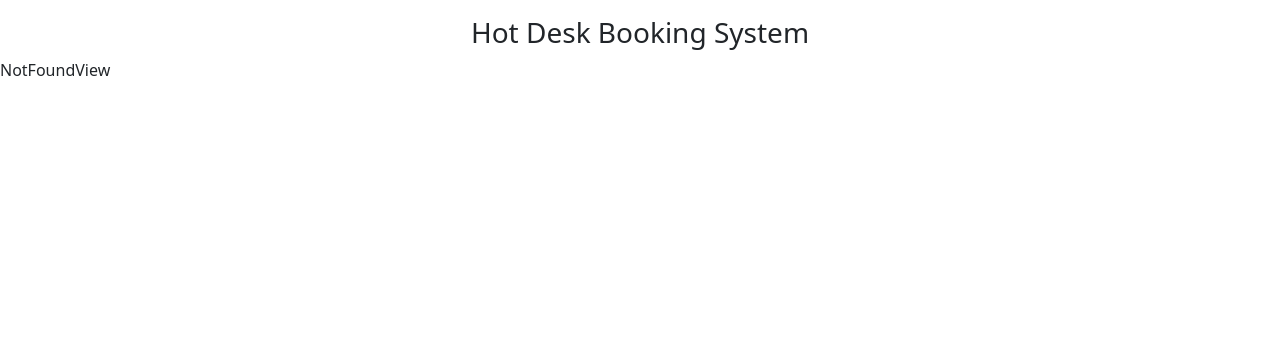
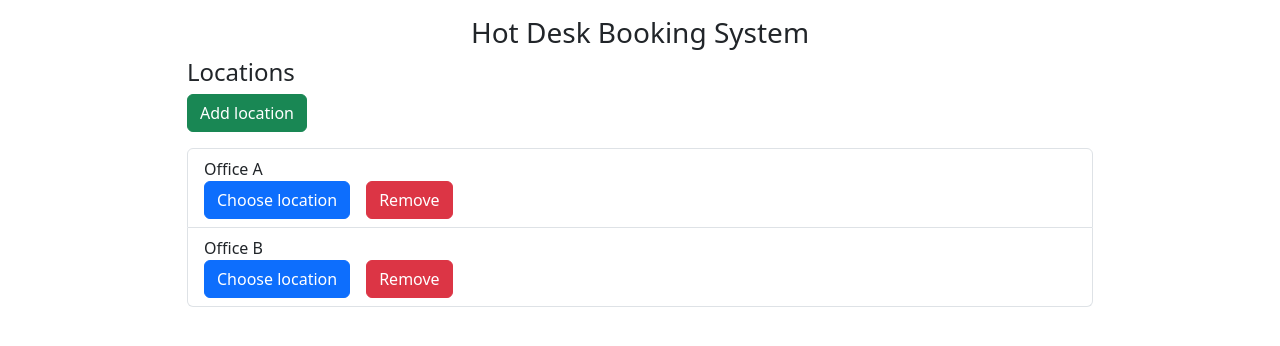
Before and after one commit to hynas321/Hot-Desk-Booking-System, a React (Create React App) app in the folder client-app/: page /locations in a window 1280 px wide. Shown: the top 346 px of the page. Built offline with nearby package versions, Linux system fonts and the light colour scheme.

Commit message:
Mock implementation of CRUD operations for locations and desks

```diff
--- a/client-app/src/App.tsx
+++ b/client-app/src/App.tsx
@@ -1,8 +1,9 @@
 import { RouterProvider, createBrowserRouter } from 'react-router-dom';
+import LocationsView from './views/LocationsView';
+import config from './config.json';
+import DesksView from './views/DesksView';
+import NotFoundView from './views/NotFoundView';
 import MainView from './views/MainView';
-import config from './config.json';
-import LocationView from './views/LocationView';
-import NotFoundView from './views/NotFoundView';
 
 function App() {
   const router = createBrowserRouter([
@@ -11,8 +12,12 @@ function App() {
       element: <MainView />
     },
     {
-      path: `${config.locationViewClientEndpoint}`,
-      element: <LocationView />,
+      path: config.locationsViewClientEndpoint,
+      element: <LocationsView />
+    },
+    {
+      path: `${config.desksViewClientEndpoint}`,
+      element: <DesksView />,
     },
     {
       path: "*",
@@ -21,10 +26,16 @@ function App() {
 ]);
 
 return (
-    <>
-      <h3 className="text-center mt-3">Hot Desk Booking System</h3>
-      <RouterProvider router={router}/>
-    </>
+  <>
+    <div className="container">
+      <div className="row">
+        <h3 className="text-center mt-3">Hot Desk Booking System</h3>
+      </div>
+      <div className="container col-10">
+        <RouterProvider router={router}/>
+      </div>
+    </div>
+  </>
   )
 }
 
--- a/client-app/src/components/DeskList.tsx
+++ b/client-app/src/components/DeskList.tsx
@@ -1,25 +1,88 @@
+import { useEffect, useState } from 'react'
 import { Desk } from '../types/Desk'
-import { Location } from '../types/Location'
 import Button from './Button'
 
-interface DeskListProps {
-  location: Location
-  desks: Desk[]
-}
+export default function DeskList() {
+  const [desks, setDesks] = useState<Desk[]>([]);
 
-export default function DeskList({location, desks}: DeskListProps) {
+  useEffect(() => {
+    //TODO: Fetch desks from the server based on location name
+
+    const desk1: Desk = {
+      deskName: 'Desk 1',
+      locationName: 'Office A',
+      holderName: null
+    }
+
+    const desk2: Desk = {
+      deskName: 'Desk 2',
+      locationName: 'Office B',
+      holderName: "A"
+    }
+
+    setDesks([...desks, desk1, desk2]);
+  }, [])
+
+  const handleAddButtonClick = () => {
+    //TODO: Open a pop-up window and ask for a name
+
+    let desk3: Desk = {
+      deskName: 'Desk 3',
+      locationName: 'Office C',
+      holderName: null
+    }
+
+    setDesks([...desks, desk3])
+  }
+
+  const handleBookButtonClick = (index: number) => {
+    //TODO: API call
+
+    const modifiedDesk = { ...desks[index], holderName: "YOUR_HOLDER_NAME" };
+    const newDesks = desks.map((desk, i) => (i === index ? modifiedDesk : desk));
+    setDesks(newDesks);
+  }
+
+  const handleRemoveButtonClick = (index: number) => {
+    //TODO: API call
+
+    const newDesks = desks.filter((_, i) => i !== index);
+    setDesks(newDesks);
+  }
+
   return (
     <>
-      <h4>Desks in location <b>{location.locationName}</b></h4>
-      <ul className="list-group">
+      <Button
+        text={"Add desk"}
+        active={true}
+        spacing={0}
+        type={"success"}
+        onClick={handleAddButtonClick}
+      />
+      <ul className="list-group mt-3">
         {
           desks.map((desk: Desk, index) =>
             <li
               key={index}
-              className="list-group-item">
+              className={`list-group-item ${desk.holderName === null ? "bg-white" : "bg-light"}`}>
                 <div>{`${desk.deskName}`}</div>
-                <Button text="Book desk" active={desk.holderName == null} spacing={0} type="info" onClick={() => {}}></Button>
-                <Button text="Remove" active={desk.holderName == null} spacing={3} type="danger" onClick={() => {}}/>
+                <div className={`d-flex ${desk.holderName === null ? "text-success" : "text-danger"}`}>
+                  {`${desk.holderName === null ? "AVAILABLE" : "BOOKED"}`}
+                </div>
+                <Button
+                  text="Book desk"
+                  active={desk.holderName === null}
+                  spacing={0}
+                  type="primary"
+                  onClick={() => handleBookButtonClick(index)}
+                />
+                <Button
+                  text="Remove"
+                  active={desk.holderName === null}
+                  spacing={3}
+                  type="danger"
+                  onClick={() => handleRemoveButtonClick(index)}
+                />
             </li>
           )
         }
--- a/client-app/src/components/LocationList.tsx
+++ b/client-app/src/components/LocationList.tsx
@@ -1,23 +1,78 @@
 import { Location } from '../types/Location'
 import Button from './Button'
+import config from './../config.json';
+import { useNavigate } from 'react-router-dom';
+import { useEffect, useState } from 'react';
 
-interface LocationListProps {
-  locations: Location[]
-}
+export default function LocationList() {
+  const [locations, setLocations] = useState<Location[]>([]);
+  const navigate = useNavigate();
 
-export default function LocationList({locations}: LocationListProps) {
+  useEffect(() => {
+    //TODO: Fetch desks from the server based on location name
+
+    const location1: Location = {
+      locationName: 'Office A',
+    }
+
+    const location2: Location = {
+      locationName: 'Office B',
+    }
+
+    setLocations([...locations, location1, location2]);
+  }, [])
+
+  const handleAddButtonClick = () => {
+    //TODO: Open a pop-up window and ask for a name
+
+    const location3: Location = {
+      locationName: "Office C"
+    }
+
+    setLocations([...locations, location3])
+  }
+
+  const handleChooseLocationButtonClick = (locationName: string) => {
+    navigate(`${config.desksViewClientEndpoint}`, { state: { locationName: locationName } });
+  }
+
+  const handleRemoveButtonClick = (index: number) => {
+    //TODO: API call
+
+    const newLocations = locations.filter((_, i) => i !== index);
+    setLocations(newLocations);
+  }
+
   return (
     <>
-      <h4>Locations</h4>
-      <ul className="list-group">
+      <Button
+        text={"Add location"}
+        active={true}
+        spacing={0}
+        type={"success"}
+        onClick={handleAddButtonClick}
+      />
+      <ul className="list-group mt-3">
       {
         locations.map((location: Location, index) =>
           <li
             key={index}
             className="list-group-item">
               <div>{`${location.locationName}`}</div>
-              <Button text="Choose location" active={true} spacing={0} type="success" onClick={() => {}}/>
-              <Button text="Remove" active={true} spacing={3} type="danger" onClick={() => {}}/>
+              <Button
+                text="Choose location"
+                active={true}
+                spacing={0}
+                type="primary"
+                onClick={() => handleChooseLocationButtonClick(location.locationName)}
+              />
+              <Button
+                text="Remove"
+                active={true}
+                spacing={3}
+                type="danger"
+                onClick={() => handleRemoveButtonClick(index)}
+              />
           </li>
         )
       }
--- a/client-app/src/config.json
+++ b/client-app/src/config.json
@@ -1,5 +1,6 @@
 {
     "httpServerURL": "http://127.0.0.1:1234",
     "mainViewClientEndpoint": "/",
-    "locationViewClientEndpoint": "location"
+    "locationsViewClientEndpoint": "/locations",
+    "desksViewClientEndpoint": "/desks"
 }
--- a/client-app/src/index.tsx
+++ b/client-app/src/index.tsx
@@ -1,4 +1,3 @@
-import React from 'react';
 import ReactDOM from 'react-dom/client';
 import App from './App';
 import reportWebVitals from './reportWebVitals';
@@ -7,11 +6,7 @@ import 'bootstrap/dist/css/bootstrap.css';
 const root = ReactDOM.createRoot(
   document.getElementById('root') as HTMLElement
 );
-root.render(
-  <React.StrictMode>
-    <App />
-  </React.StrictMode>
-);
+root.render(<App />);
 
 // If you want to start measuring performance in your app, pass a function
 // to log results (for example: reportWebVitals(console.log))
--- /dev/null
+++ b/client-app/src/views/DesksView.tsx
@@ -0,0 +1,11 @@
+import DeskList from '../components/DeskList';
+import Button from '../components/Button';
+
+export default function DesksView() {
+  return (
+    <>
+      <h4>Desks</h4>
+      <DeskList />
+    </>
+  );
+}
--- a/client-app/src/views/LocationView.tsx
+++ /dev/null
@@ -1,29 +0,0 @@
-import { Desk } from '../types/Desk';
-import DeskList from '../components/DeskList';
-
-export default function LocationView() {
-  let desks: Desk[] = [];
-
-  let desk1: Desk = {
-    deskName: 'Desk 1',
-    locationName: 'Office A',
-    holderName: null
-  }
-
-  let desk2: Desk = {
-    deskName: 'Desk 2',
-    locationName: 'Office B',
-    holderName: "A"
-  }
-
-  desks.push(desk1);
-  desks.push(desk2);
-
-  return (
-    <div className="container">
-      <DeskList desks={[desk1, desk2, desk2]} location={{
-        locationName: 'Abc'
-      }} />
-    </div>
-  );
-}
--- /dev/null
+++ b/client-app/src/views/LocationsView.tsx
@@ -0,0 +1,12 @@
+import { Location } from '../types/Location'
+import LocationList from '../components/LocationList';
+import Button from '../components/Button';
+
+export default function LocationsView() {
+  return (
+    <>
+      <h4>Locations</h4>
+      <LocationList />
+    </>
+  )
+}
--- a/client-app/src/views/MainView.tsx
+++ b/client-app/src/views/MainView.tsx
@@ -1,23 +1,23 @@
-import { Location } from '../types/Location'
-import LocationList from '../components/LocationList';
+import { useNavigate } from "react-router-dom";
+import Button from "../components/Button";
+import config from './../config.json';
 
 export default function MainView() {
-  let locations: Location[] = [];
+  const navigate = useNavigate();
 
-  let location1: Location = {
-    locationName: "Abc 1"
+  const handleOnStartButtonClick = () => {
+    navigate(`${config.locationsViewClientEndpoint}`, { state: { locationName: "Abc" } });
   }
 
-  let location2: Location = {
-    locationName: "Abc 2"
-  }
-
-  locations.push(location1);
-  locations.push(location2);
-
   return (
-    <div className="container">
-      <LocationList locations={[location1, location2]} />
+    <div className="text-center">
+      <Button
+        text={"Start"}
+        active={true}
+        spacing={0}
+        type={"success"}
+        onClick={handleOnStartButtonClick}
+      />
     </div>
   )
 }
--- a/client-app/src/views/NotFoundView.tsx
+++ b/client-app/src/views/NotFoundView.tsx
@@ -1,5 +1,5 @@
 export default function NotFoundView() {
   return (
-    <div>NotFoundView</div>
+    <h3>{"Page not found :("}</h3>
   )
 }
```
Also changed, not shown: client-app/src/components/SelectTime.tsx (added, +35 -0 lines).
